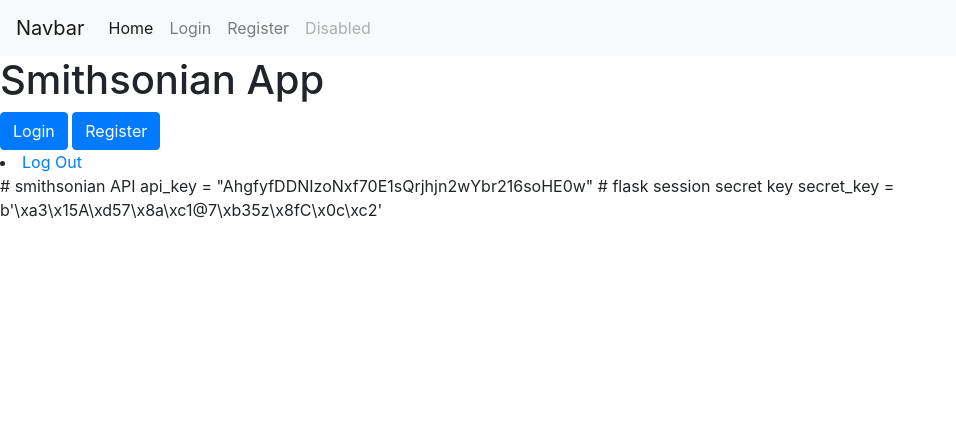
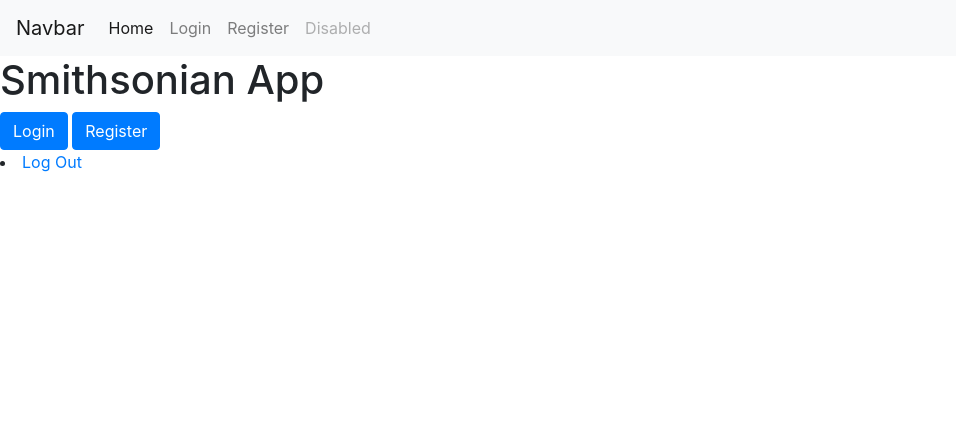
Before and after one commit to kwolosonovich/smitty, a Flask app: template templates/homepage.html in a window 1280 px wide. Shown: the top 422 px of the page, without its empty margins (0-956 px from the left). Run offline with Flask 2, Linux system fonts and the light colour scheme; the template is opened without the code that fills it, so the values that code supplies are empty; some libraries are stand-ins or nearby versions.

Commit message:
prep for merge to master

```diff
--- a/templates/base.html
+++ b/templates/base.html
@@ -33,10 +33,3 @@
 </body>
 
 </html>
-
-
-# smithsonian API
-api_key = "AhgfyfDDNIzoNxf70E1sQrjhjn2wYbr216soHE0w"
-
-# flask session secret key
-secret_key = b'\xa3\x15A\xd57\x8a\xc1@7\xb35z\x8fC\x0c\xc2'
```
